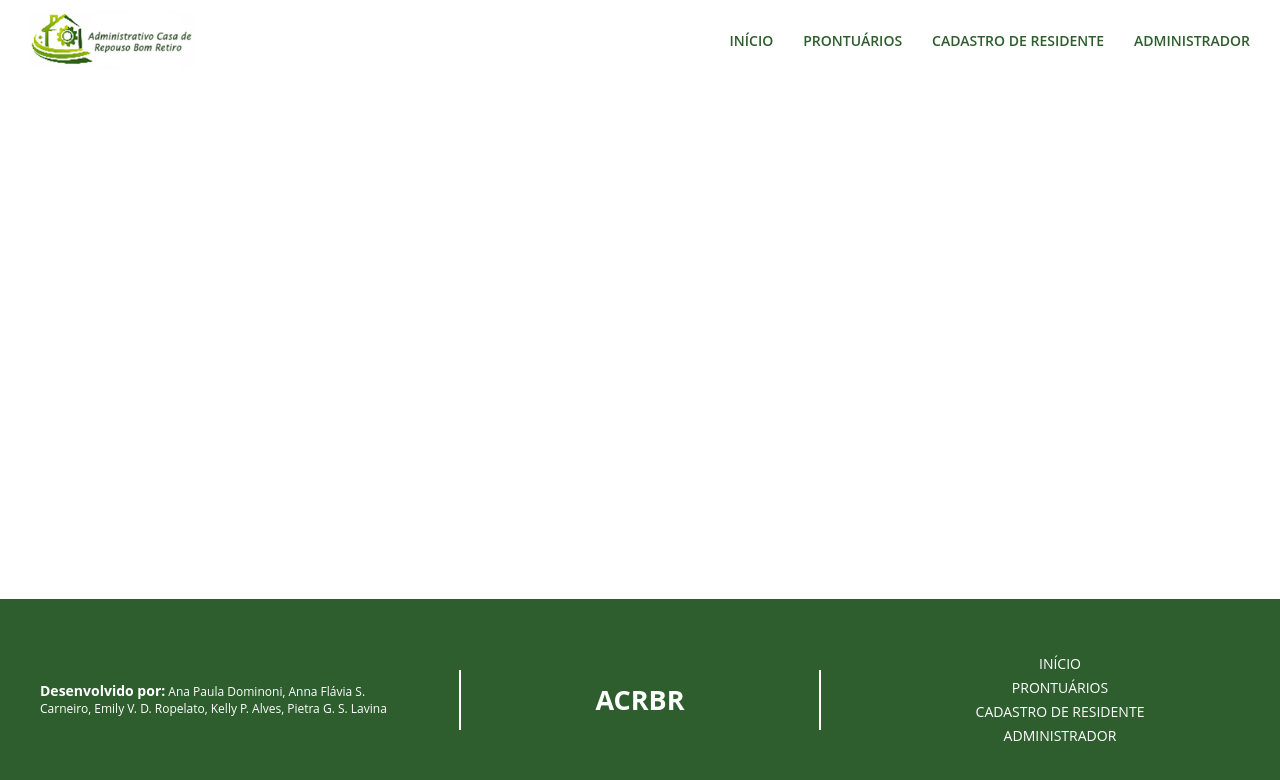
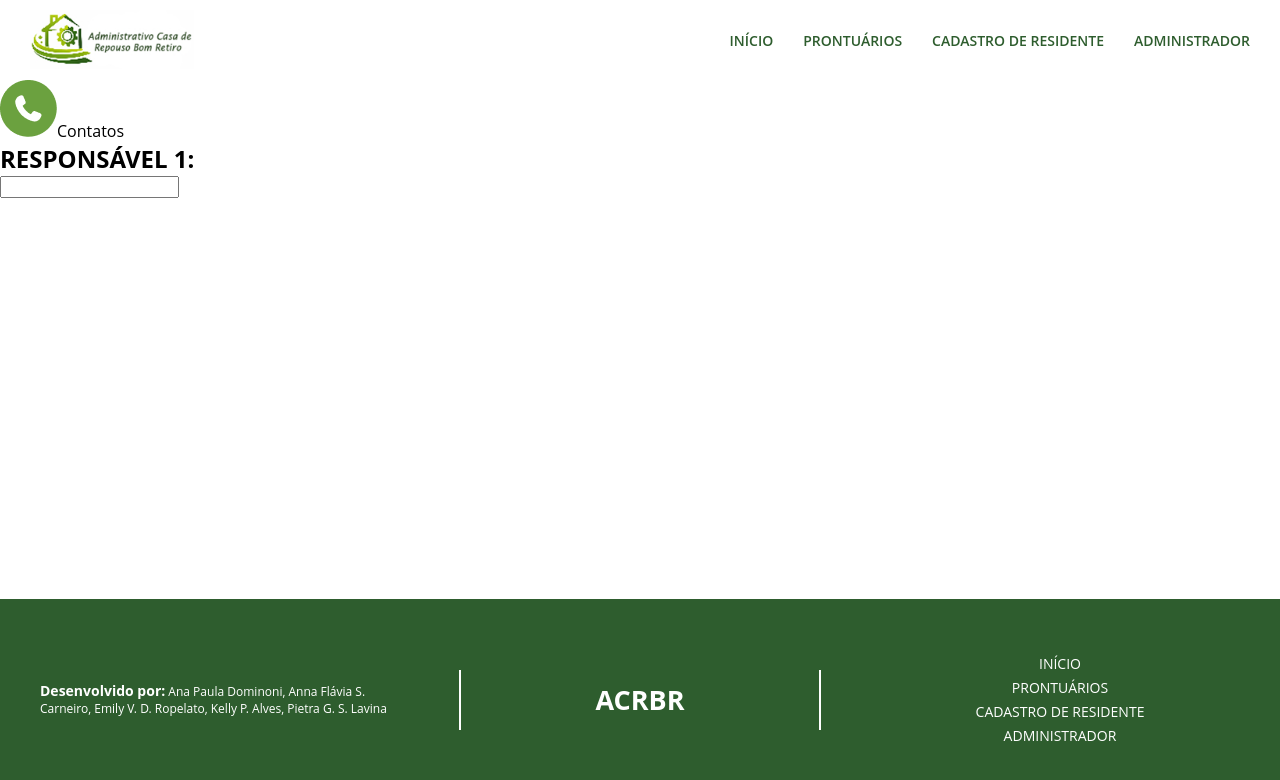
Before and after one commit to Adm-Casa-de-Repouso-Bom-Retiro/ACRBR-FRONTEND, a Vue app: page /contatosresidentes in a window 1280 px wide. Shown: the top 780 px of the page. Built offline with nearby package versions, Linux system fonts and the light colour scheme; sample sign-in values are in the browser's storage.

Commit message:
feat: Início da página contatos #12

```diff
--- a/dev-dist/sw.js
+++ b/dev-dist/sw.js
@@ -82,7 +82,7 @@ define(['./workbox-5a5d9309'], (function (workbox) { 'use strict';
     "revision": "3ca0b8505b4bec776b69afdba2768812"
   }, {
     "url": "index.html",
-    "revision": "0.kmfbd5cfpic"
+    "revision": "0.rdlbpv2iqbo"
   }], {});
   workbox.cleanupOutdatedCaches();
   workbox.registerRoute(new workbox.NavigationRoute(workbox.createHandlerBoundToURL("index.html"), {
--- a/src/router/index.js
+++ b/src/router/index.js
@@ -52,6 +52,12 @@ const router = createRouter({
       component: () => import('../views/PerfilDadosMedicosView.vue'),
       meta: { requiresAuth: true },
     },
+    {
+      path: '/contatosresidentes',
+      name: 'contatosresidentes',
+      component: () => import('../views/ContatosResidentesView.vue'),
+      meta: { requiresAuth: true },
+    },
   ],
 })
 router.beforeEach((to, from, next) => {
--- /dev/null
+++ b/src/views/ContatosResidentesView.vue
@@ -0,0 +1,18 @@
+<template>
+<section>
+    <div class="telefone">
+        <img src="/src/assets/images/icone-telefone.png" alt="Ícone de telefone">
+        <span>Contatos</span>
+    </div>
+    <div>
+        <h1>RESPONSÁVEL 1:</h1>
+        <input type="text">
+    </div>
+</section>
+</template>
+
+<script setup>
+</script>
+<style scoped>
+
+</style>
```
Also changed, not shown: src/assets/images/icone-telefone.png (added).
